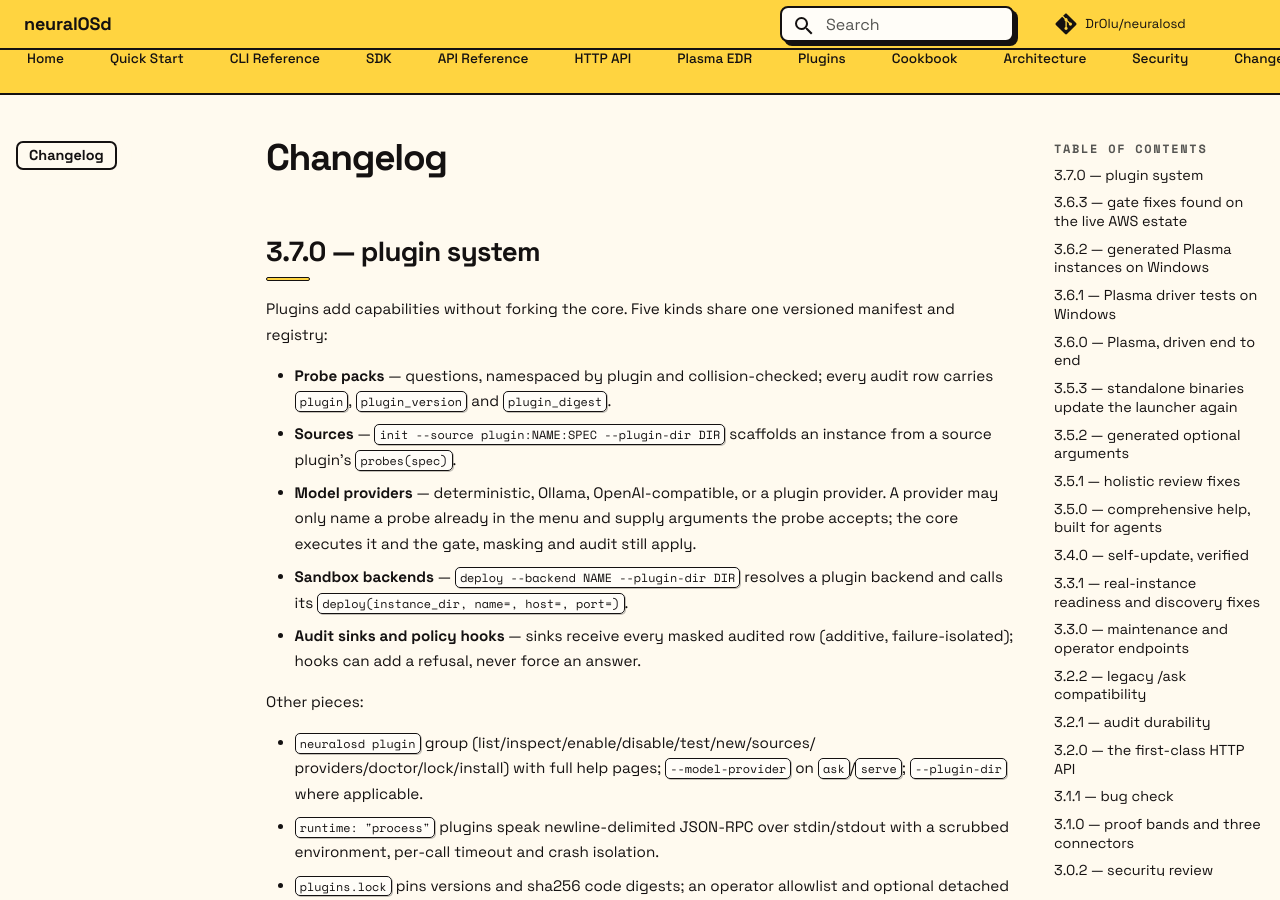
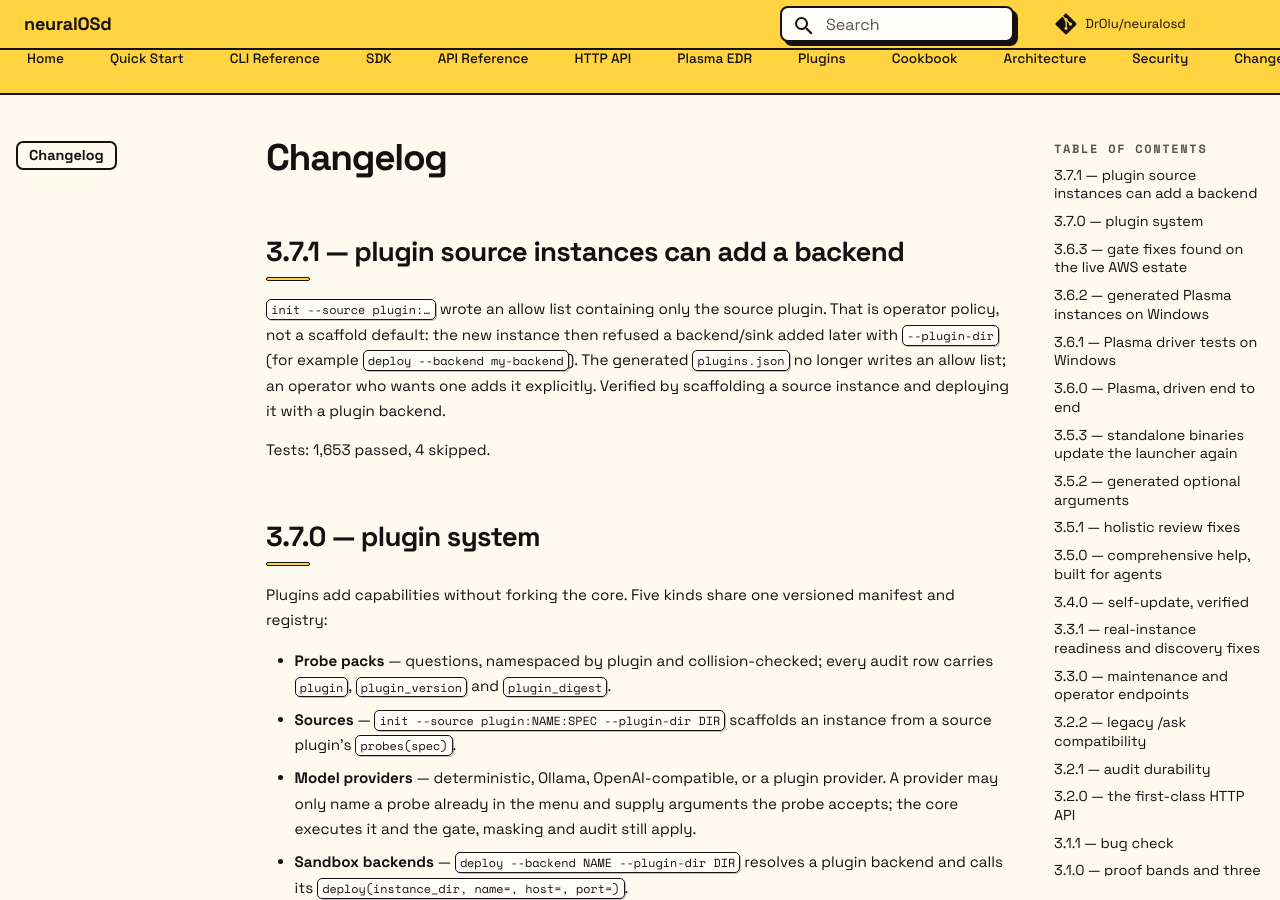
Before and after one commit to DrOlu/neuralosd, an MkDocs documentation site: the page built from docs/changelog.md, in a window 1280 px wide and 900 px high. Built offline with MkDocs 1.6.1 and Material for MkDocs 9.7.7, drawn with Linux system fonts in a browser that asks for light colours; comment, search, counter and statistics services are not loaded.

Commit message:
chore(release): 3.7.1

```diff
--- a/docs/changelog.md
+++ b/docs/changelog.md
@@ -1,4 +1,16 @@
 # Changelog
+
+## 3.7.1 — plugin source instances can add a backend
+
+`init --source plugin:…` wrote an allow list containing only the source
+plugin. That is operator policy, not a scaffold default: the new instance
+then refused a backend/sink added later with `--plugin-dir` (for example
+`deploy --backend my-backend`). The generated `plugins.json` no longer
+writes an allow list; an operator who wants one adds it explicitly.
+Verified by scaffolding a source instance and deploying it with a plugin
+backend.
+
+Tests: 1,653 passed, 4 skipped.
 
 ## 3.7.0 — plugin system
 
--- a/pyproject.toml
+++ b/pyproject.toml
@@ -4,7 +4,7 @@ build-backend = "setuptools.build_meta"
 
 [project]
 name = "neuralosd"
-version = "3.7.0"
+version = "3.7.1"
 description = "Deterministic-first agentic runtime — @probe framework, chain runner, meta-selector, HITL guardrails, MCP/OpenAPI exposure, and microVM sandbox backends (BoxLite / Microsandbox)"
 readme = "README.md"
 requires-python = ">=3.10"
--- a/src/neuralosd/__init__.py
+++ b/src/neuralosd/__init__.py
@@ -6,7 +6,7 @@ One pip install. Two sandbox backends (BoxLite, Microsandbox). Any data
 source. Offline. On CPU. With verification gates, audit trail, and
 deterministic routing.
 """
-__version__ = "3.7.0"
+__version__ = "3.7.1"
 
 _DOCS = {
     "usage": "neuralOS usage and operations guide",
--- a/src/neuralosd_sdk/__init__.py
+++ b/src/neuralosd_sdk/__init__.py
@@ -6,4 +6,4 @@ from .client import (  # noqa: F401
     RefusalError,
     TransportError,
 )
-__version__ = "3.7.0"
+__version__ = "3.7.1"
```
Also changed, not shown: docs/index.md (+1 -1 lines), 1 other file.
